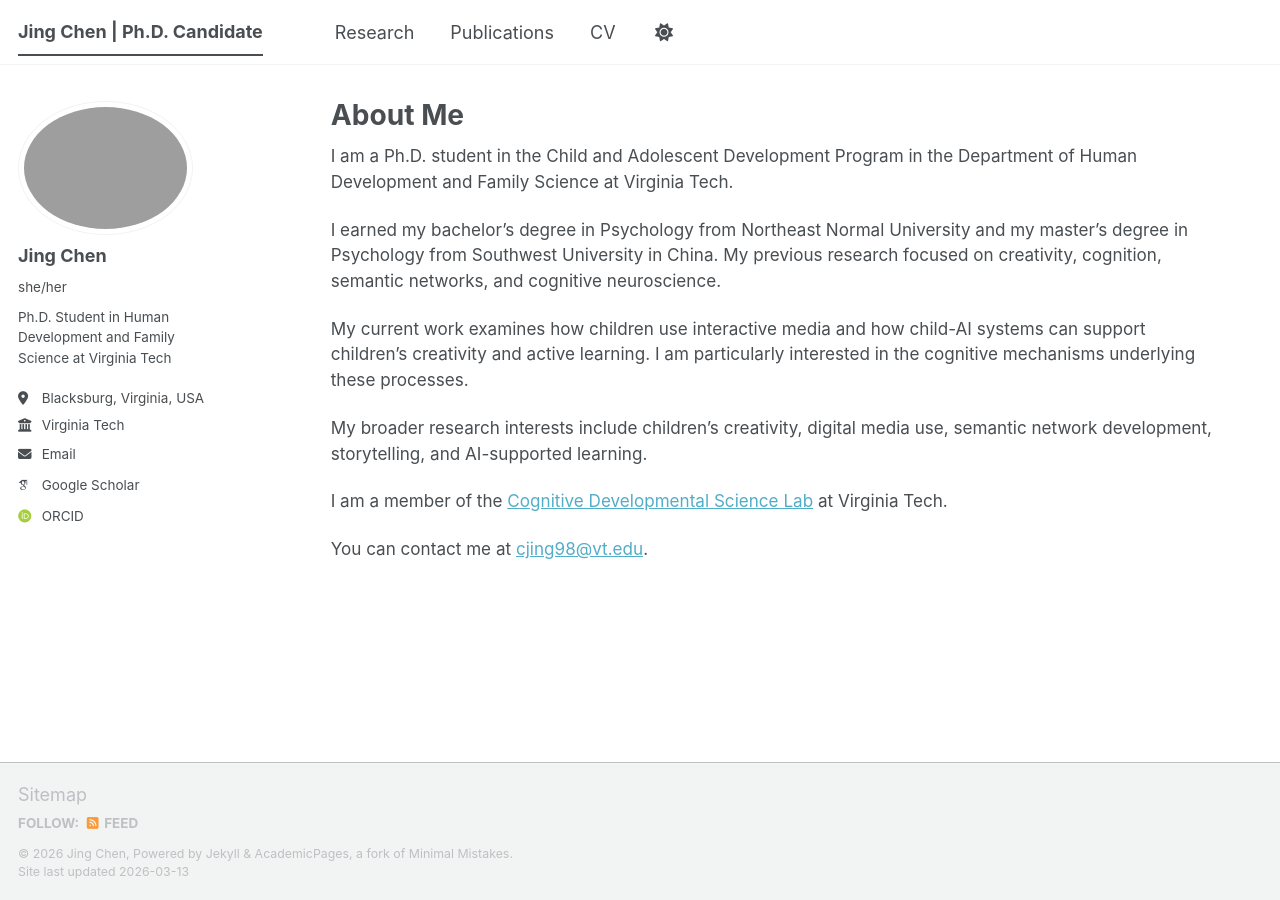
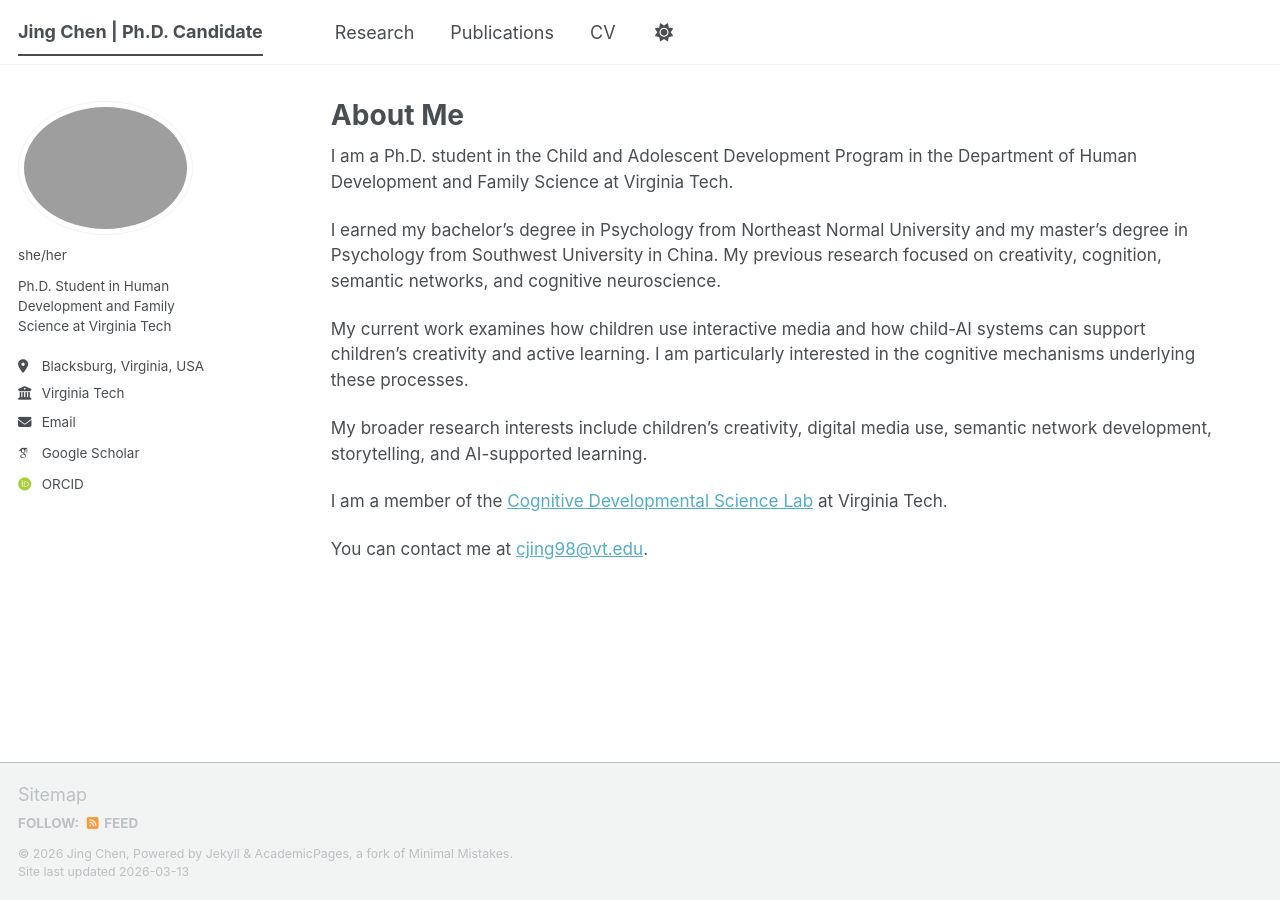
Before and after one commit to cjing98/cjing98.github.io, a Jekyll site: the page built from _pages/about.md, in a window 1280 px wide. Built offline with Jekyll 4.4.1, drawn with Linux system fonts in a browser that asks for light colours; some web fonts are replaced; a script bundle is joined from its source files by our own code; library files that are not in the unit come from our copies.

Commit message:
Update _config.yml

```diff
--- a/_config.yml
+++ b/_config.yml
@@ -22,7 +22,7 @@ repository               : "cjing98/cjing98.github.io"
 #               Additional customization can be done by editing /_includes/author-profile.html
 author:
   avatar           : "profile.png"
-  name             : "Jing Chen"
+  name             : #"Jing Chen"
   pronouns         : "she/her"
   bio              : "Ph.D. Student in Human Development and Family Science at Virginia Tech"
   location         : "Blacksburg, Virginia, USA"
```
